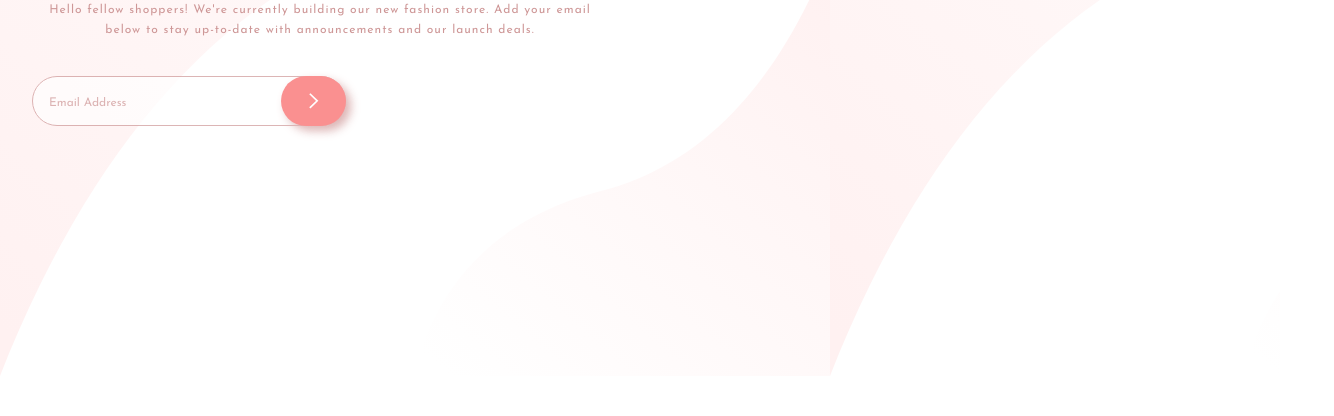
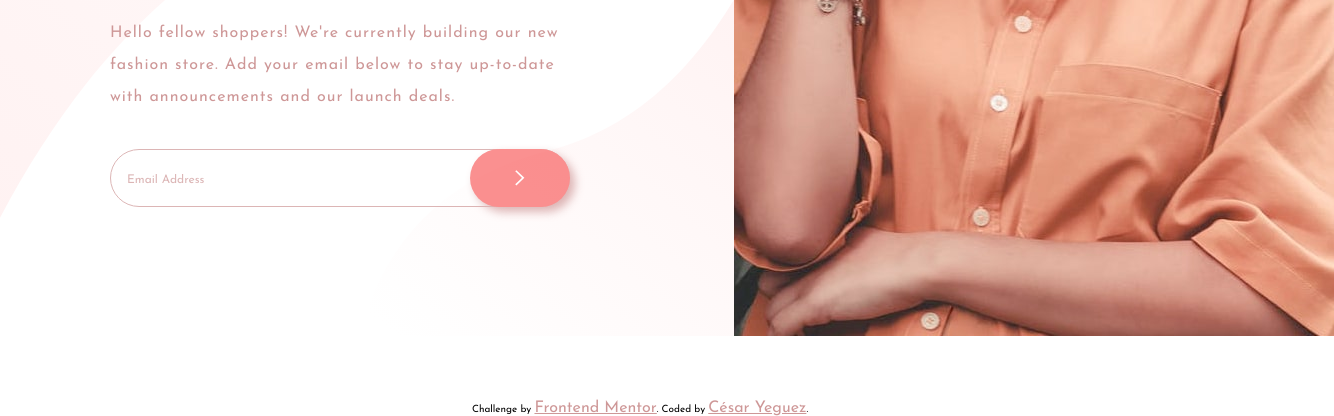
Before and after one commit to cyeguez/base-apparel-coming-soon-master, a website: page index.html in a window 1280 px wide. Shown: the part 424-840 px from the top of the page, 1334 px wide, since content can reach past the window. Before the commit the page ends 800 px from the top, so only its background shows below. Drawn offline with Linux system fonts and the light colour scheme.

Commit message:
Dar estilos modo desktop

```diff
--- a/index.html
+++ b/index.html
@@ -23,10 +23,7 @@
         <div class="logo"><img src="./images/logo.svg" alt="logo" /></div>
       </header>
 
-      <div class="heroe">
-        <img src="./images/hero-mobile.jpg" alt="a girl" />
-      </div>
-
+      <div class="hero"></div>
 
       <main>
         <div class="main-container">
@@ -60,6 +57,7 @@
         </div>
       </main>
 
+    </div>
       <footer>
         <p class="attribution">
           Challenge by
@@ -68,6 +66,5 @@
           >. Coded by <a href="#">César Yeguez</a>.
         </p>
       </footer>
-    </div>
   </body>
 </html>
--- /dev/null
+++ b/scss/component/_hero.scss
@@ -0,0 +1,15 @@
+@use "../utlis/var" as v;
+
+.hero {
+  width: 100%;
+  height: 250px;
+  background-image: url("../../images/hero-mobile.jpg");
+  background-repeat: no-repeat;
+  background-size:cover ;
+
+  @media screen and (min-width: 1024px) {
+    height: 100%;
+    background-image: url("../../images/hero-desktop.jpg");
+    background-size: cover;
+  }
+}
--- a/scss/component/_heroe.scss
+++ /dev/null
@@ -1,8 +0,0 @@
-@use "../utlis/var" as v;
-
-
-.heroe{
-  width: 100%;
-  height: 250px;
-  background-image: url("../../images/bg-pattern-intro-mobile.svg");
-}
--- a/scss/component/_main.scss
+++ b/scss/component/_main.scss
@@ -1,7 +1,7 @@
 @use "../utlis/var" as v;
-
+.container {
+  max-width: 450px;
   .main-container {
-  width: 100%;
     display: flex;
     flex-direction: column;
     justify-content: center;
@@ -40,12 +40,9 @@
     }
     .form {
       width: 19.625rem;
-    margin-top: 2.25rem;
-    margin-inline: 2rem;
-
+      margin: 2.25rem auto;
       display: flex;
-    justify-content: space-around;
-
+      justify-content: center;
       flex-wrap: wrap;
       align-items: center;
       opacity: 0.7;
@@ -53,7 +50,6 @@
 
       input[type="email"] {
         width: 100%;
-      max-width: 25rem;
         height: 50px;
         border-radius: 32px;
         border: 0.5px solid v.$color-primary;
@@ -98,3 +94,8 @@
       }
     }
   }
+
+  @media screen and (min-width: 768px) {
+    margin: 0 auto;
+  }
+}
--- a/scss/responsive/_desktop-mode.scss
+++ b/scss/responsive/_desktop-mode.scss
@@ -1,29 +1,84 @@
 @use "../utlis/_var.scss" as v;
 
 @media screen and (min-width: 1024px) {
-  body{
-    background-image: url("../../images/bg-pattern-desktop.svg");
+  body {
+    display: grid;
+    place-content: center;
+    height: 100vh;
+    margin-inline: 3rem;
   }
   .container {
+    background-image: url("../../images/bg-pattern-desktop.svg");
+    background-repeat: no-repeat;
+
+    height: 800px;
+    max-width: 1440px;
     margin: 0 auto;
     display: grid;
-    grid-template-columns: 1fr 1fr;
-    grid-row: 200px, 1fr, 1fr;
+    grid-template-columns: 1fr 600px;
+    grid-template-rows: 100px 1fr;
 
-    .header{
+    .header {
       grid-column: 1/2;
       grid-row: 1/2;
+      padding-inline: 10.25rem;
+      margin-top: 66px;
 
+      .logo{
+        width: 200px;
+        height: 37px;
+        margin-top: 1.5rem;
+        img {
+          width: 100%;
+        }
+      }
     }
 
-    main{
+    .hero {
+      grid-column: 2/3;
+      grid-row: 1/3;
+    }
+    main {
       grid-column: 1/2;
       grid-row: 2/3;
-    }
+
+      .main-container {
+        padding-inline: 10.25rem;
+
+        .content {
+          padding-top: 134px;
+          .h1 {
+            width: 75%;
+            text-align: left;
+            margin-inline: 0;
+            font-size: 3.125rem;
+          }
+          p {
+            text-align: left;
+            margin-inline: 0;
+            width: 100%;
+            font-size: 1rem;
+            line-height: 2rem;
+          }
+        }
+
+        .form {
+          margin-inline: 0;
+          width: 28.75rem;
 
 
+          .container-arrow{
+            width: 100px;
+            height: 58px;
+          }
 
+          input[type="email"]{
+            height: 58px;
 
+          }
 
+        }
+      }
+    }
   }
 }
--- a/scss/style.scss
+++ b/scss/style.scss
@@ -1,6 +1,6 @@
 @forward "general_style.scss";
 @forward "./component/footer";
 @forward "./component/header";
-@forward "./component/heroe";
+@forward "./component/hero";
 @forward "./component/main";
 @forward "./responsive/desktop-mode";
```
Also changed, not shown: css/style.css, 1 other file. Lines whose indentation alone changed are shown as unchanged.
